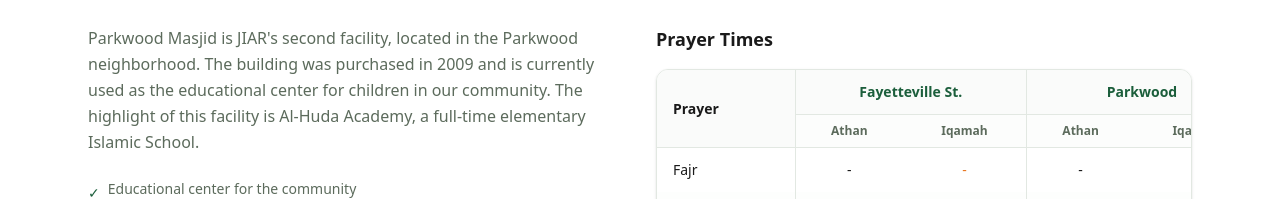
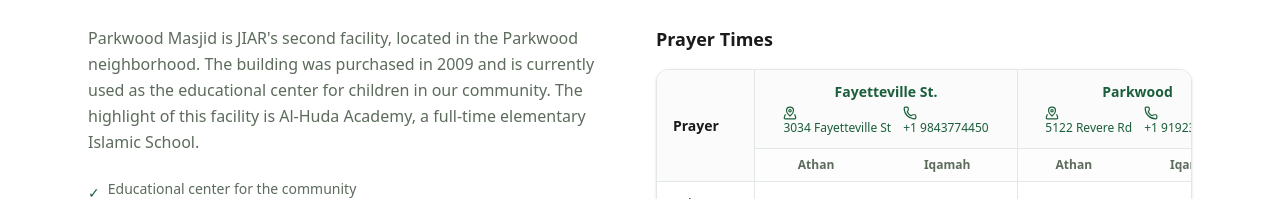
Before and after one commit to mdw223/JIAR_MASJID_WEBSITE, a Next.js app: page /masjids/parkwood in a window 1280 px wide. Shown: the part 248-447 px from the top of the page. Built offline with nearby package versions, Linux system fonts and the light colour scheme; no server answers.

Commit message:
Added address and phone icons to the prayer times table in the homepage

```diff
--- a/app/components/prayer-times-table.tsx
+++ b/app/components/prayer-times-table.tsx
@@ -1,5 +1,13 @@
 import { getCombinedPrayerTimes } from "@/app/lib/prayer-times";
+import { locations } from "@/data/locations";
+import { MapPinned, Phone } from "lucide-react";
+const fayetteville = locations.find(
+  (location) => location.name === "Fayetteville St. Masjid"
+);
 
+const parkwood = locations.find(
+  (location) => location.name === "Parkwood Masjid"
+);
 export async function PrayerTimesTable() {
   const rows = await getCombinedPrayerTimes();
 
@@ -12,10 +20,47 @@ export async function PrayerTimesTable() {
               Prayer
             </th>
             <th className="border-l border-border px-4 py-3 text-center font-semibold text-primary" colSpan={2}>
-              Fayetteville St.
+              <div>Fayetteville St.</div>
+                <div className="mt-1 flex justify-center gap-3 text-xs font-normal">
+                  <a
+                    href={fayetteville?.googleMapsUrl}
+                    target="_blank"
+                    rel="noopener noreferrer"
+                    className="hover:underline"
+                  >
+                    <MapPinned className="h-3.5 w-3.5" />
+                    {fayetteville?.address}
+                  </a>
+                  <a
+                    href={`tel:${fayetteville?.phone}`}
+                    className="hover:underline"
+                  >
+                    <Phone className="h-3.5 w-3.5" />
+                    +1 {fayetteville?.phone}
+                  </a>
+                </div>
             </th>
             <th className="border-l border-border px-4 py-3 text-center font-semibold text-primary" colSpan={2}>
-              Parkwood
+              <div>Parkwood</div>
+                <div className="mt-1 flex justify-center gap-3 text-xs font-normal">
+                  <a
+                    href={parkwood?.googleMapsUrl}
+                    target="_blank"
+                    rel="noopener noreferrer"
+                    className="hover:underline"
+                  >
+                    <MapPinned className="h-3.5 w-3.5" />
+                    {parkwood?.address}
+                  </a>
+                  <a
+                    href={`tel:${parkwood?.phone}`}
+                    className="hover:underline"
+                  >
+                    <Phone className="h-3.5 w-3.5" />
+                    +1 {parkwood?.phone}
+                  </a>
+                </div>
+
             </th>
           </tr>
           <tr className="border-b border-border bg-muted/30 text-xs text-muted-foreground">
--- a/data/locations.ts
+++ b/data/locations.ts
@@ -26,8 +26,10 @@ export const locations: MasjidLocation[] = [
     phone: "9843774450",
     latitude: 35.8938871,
     longitude: -78.9108791,
+    // googleMapsUrl:
+    //   "https://www.google.com/maps/place/Jamaat+Ibad+Ar-Rahman/@35.8938914,-78.9130678,17z",
     googleMapsUrl:
-      "https://www.google.com/maps/place/Jamaat+Ibad+Ar-Rahman/@35.8938914,-78.9130678,17z",
+      "https://www.google.com/maps/place/Jamaat+Ibad+Ar+Rahman/@35.9628516,-78.9108457,17z/data=!3m1!4b1!4m5!3m4!1s0x89ace5cb025a92e3:0x1a441fba54d171a7!8m2!3d35.9628473!4d-78.908657",
     description:
       "Fayetteville St. Masjid is JIAR's main facility, located next to the Food Lion on 3034 Fayetteville Street. This is where our community gathers to offer the five daily prayers and the congregational Salaatul Jumu'ah on Fridays. We also offer Islamic education for adults with specific classes aimed towards brothers and sisters.",
     highlights: [
@@ -48,8 +50,10 @@ export const locations: MasjidLocation[] = [
     phone: "9192372968",
     latitude: 35.9628473,
     longitude: -78.908657,
+    // googleMapsUrl:
+    //   "https://www.google.com/maps/place/Jamaat+Ibad+Ar+Rahman/@35.9628516,-78.9108457,17z",
     googleMapsUrl:
-      "https://www.google.com/maps/place/Jamaat+Ibad+Ar+Rahman/@35.9628516,-78.9108457,17z",
+         "https://www.google.com/maps/place/Jamaat+Ibad+Ar-Rahman/@35.8938926,-78.9108945,930m/data=!3m2!1e3!4b1!4m6!3m5!1s0x89acef3c0fd424dd:0x22722affc4bb8219!8m2!3d35.8938926!4d-78.9108945!16s%2Fg%2F1q69lv4ds?entry=ttu&g_ep=EgoyMDI2MDkwMS4wIKXMDSoASAFQAw%3D%3D",
     description:
       "Parkwood Masjid is JIAR's second facility, located in the Parkwood neighborhood. The building was purchased in 2009 and is currently used as the educational center for children in our community. The highlight of this facility is Al-Huda Academy, a full-time elementary Islamic School.",
     highlights: [
--- a/package.json
+++ b/package.json
@@ -9,12 +9,14 @@
     "lint": "next lint"
   },
   "dependencies": {
+    "lucide-react": "^1.41.0",
     "next": "^15.3.4",
     "next-themes": "^0.4.6",
     "react": "^19.1.0",
     "react-dom": "^19.1.0",
     "resend": "^4.6.0",
-    "zod": "^3.25.67"
+    "zod": "^3.25.67",
+    "lucide-react": "^1.41.0"
   },
   "devDependencies": {
     "@eslint/eslintrc": "^3.3.1",
```
Also changed, not shown: 1 other file (tests, documents, lock files or other folders).
